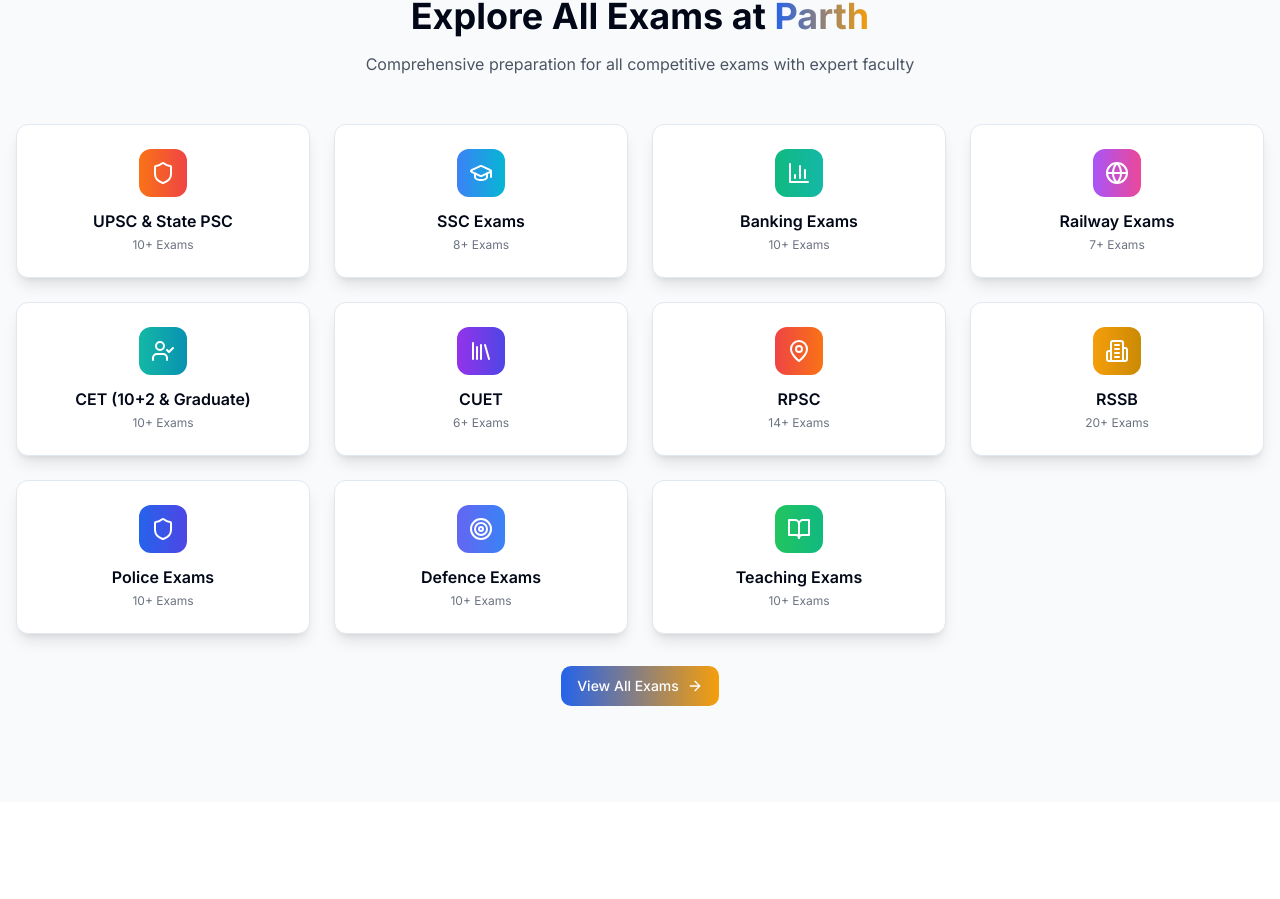
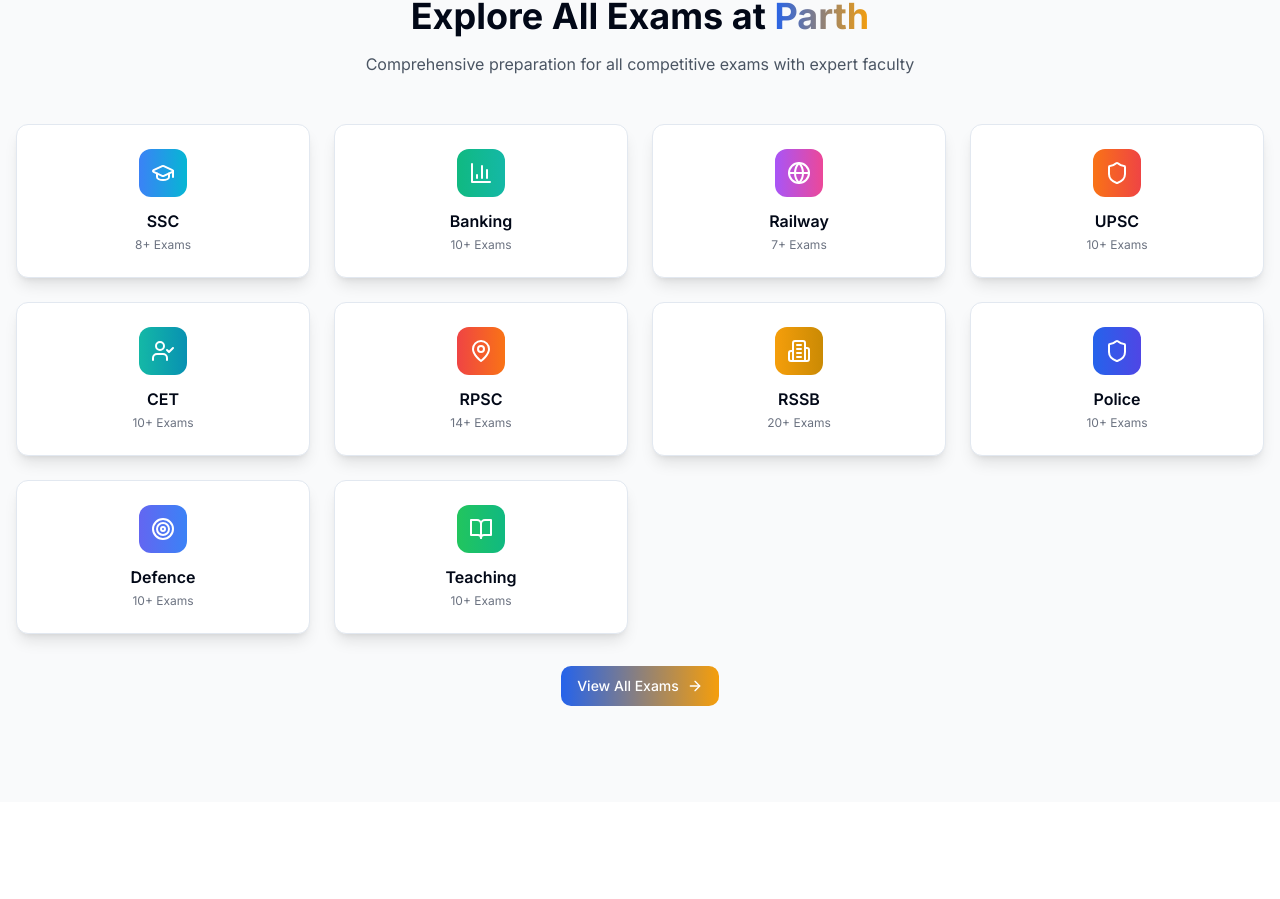
Before and after one commit to karanyadav-dev/parth-education-hub, a Next.js app in the folder frontend/: page / in a window 1280 px wide. Shown: the part 857-1756 px from the top of the page. Built offline with nearby package versions, Linux system fonts and the light colour scheme.

Commit message:
Update page.tsx

```diff
--- a/frontend/app/page.tsx
+++ b/frontend/app/page.tsx
@@ -54,17 +54,16 @@ export default function Home() {
 
   // ✅ All Exams
   const examCategories = [
-    { name: 'UPSC & State PSC', icon: Shield, color: 'from-orange-500 to-red-500', count: '10+ Exams' },
-    { name: 'SSC Exams', icon: GraduationCap, color: 'from-blue-500 to-cyan-500', count: '8+ Exams' },
-    { name: 'Banking Exams', icon: BarChart3, color: 'from-emerald-500 to-teal-500', count: '10+ Exams' },
-    { name: 'Railway Exams', icon: Globe, color: 'from-purple-500 to-pink-500', count: '7+ Exams' },
-    { name: 'CET (10+2 & Graduate)', icon: UserCheck, color: 'from-teal-500 to-cyan-600', count: '10+ Exams' },
-    { name: 'CUET', icon: Library, color: 'from-purple-600 to-indigo-600', count: '6+ Exams' },
-    { name: 'RPSC', icon: MapPin, color: 'from-red-500 to-orange-500', count: '14+ Exams' },
-    { name: 'RSSB', icon: Building2, color: 'from-amber-500 to-yellow-600', count: '20+ Exams' },
-    { name: 'Police Exams', icon: Shield, color: 'from-blue-600 to-indigo-600', count: '10+ Exams' },
-    { name: 'Defence Exams', icon: Target, color: 'from-indigo-500 to-blue-500', count: '10+ Exams' },
-    { name: 'Teaching Exams', icon: BookOpen, color: 'from-green-500 to-emerald-500', count: '10+ Exams' },
+    { name: 'SSC', slug: 'ssc', icon: GraduationCap, color: 'from-blue-500 to-cyan-500', count: '8+ Exams' },
+    { name: 'Banking', slug: 'banking', icon: BarChart3, color: 'from-emerald-500 to-teal-500', count: '10+ Exams' },
+    { name: 'Railway', slug: 'railway', icon: Globe, color: 'from-purple-500 to-pink-500', count: '7+ Exams' },
+    { name: 'UPSC', slug: 'upsc', icon: Shield, color: 'from-orange-500 to-red-500', count: '10+ Exams' },
+    { name: 'CET', slug: 'cet', icon: UserCheck, color: 'from-teal-500 to-cyan-600', count: '10+ Exams' },
+    { name: 'RPSC', slug: 'rpsc', icon: MapPin, color: 'from-red-500 to-orange-500', count: '14+ Exams' },
+    { name: 'RSSB', slug: 'rssb', icon: Building2, color: 'from-amber-500 to-yellow-600', count: '20+ Exams' },
+    { name: 'Police', slug: 'police', icon: Shield, color: 'from-blue-600 to-indigo-600', count: '10+ Exams' },
+    { name: 'Defence', slug: 'defence', icon: Target, color: 'from-indigo-500 to-blue-500', count: '10+ Exams' },
+    { name: 'Teaching', slug: 'teaching', icon: BookOpen, color: 'from-green-500 to-emerald-500', count: '10+ Exams' },
   ]
 
   // ✅ NOTES DATA
@@ -329,7 +328,7 @@ export default function Home() {
           >
             {examCategories.map((exam, idx) => (
               <motion.div key={idx} variants={item}>
-                <Link href={`/exams/${exam.name.toLowerCase().replace(/ & /g, '-').replace(/ /g, '-').replace(/\(/g, '').replace(/\)/g, '')}`}>
+                <Link href={`/exams/${exam.slug}`}>
                   <Card className="hover:shadow-xl transition-all hover:-translate-y-1 hover:border-secondary/50 cursor-pointer h-full">
                     <CardContent className="p-4 md:p-6 text-center">
                       <div className={`w-12 h-12 rounded-xl bg-gradient-to-r ${exam.color} mx-auto flex items-center justify-center mb-3`}>
```
